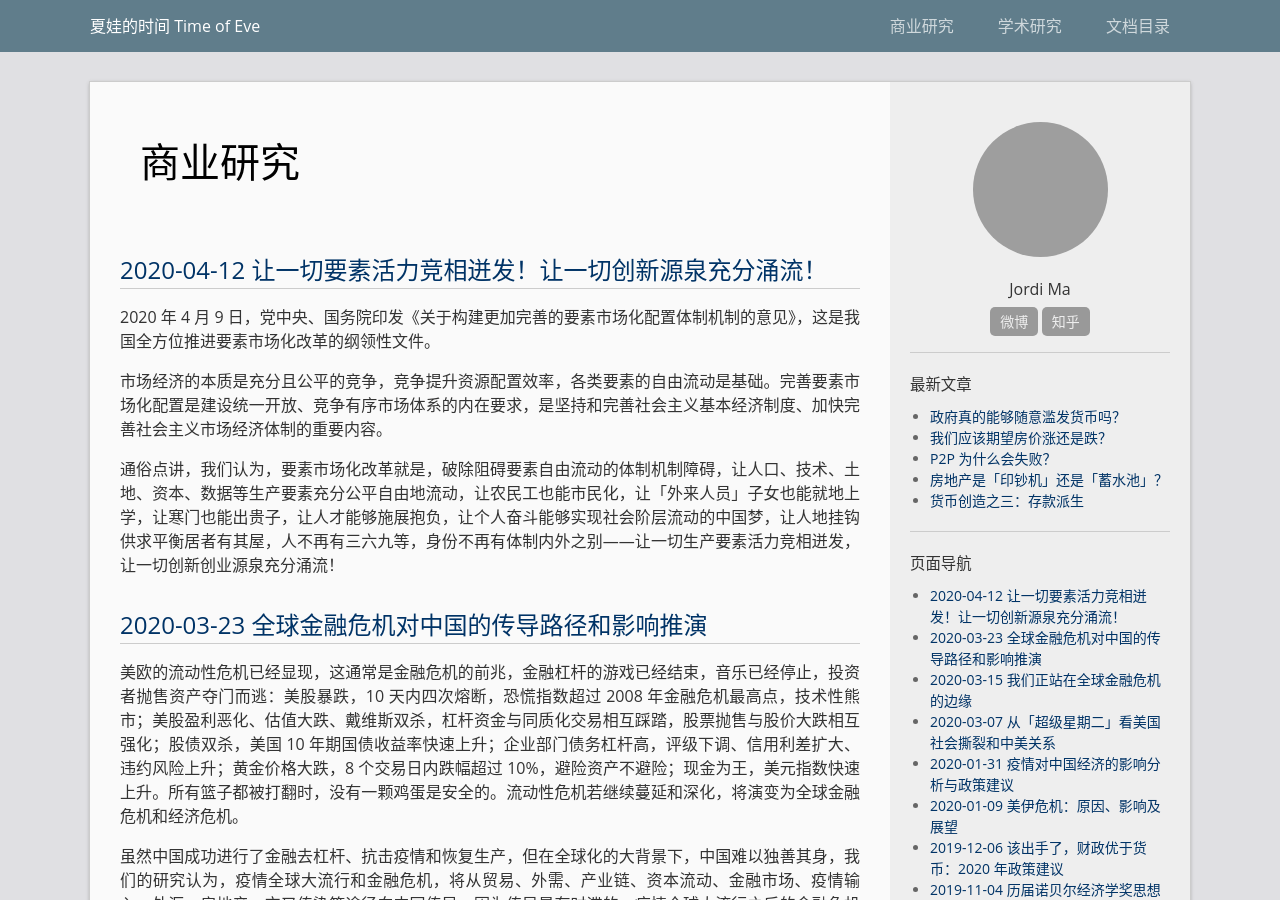
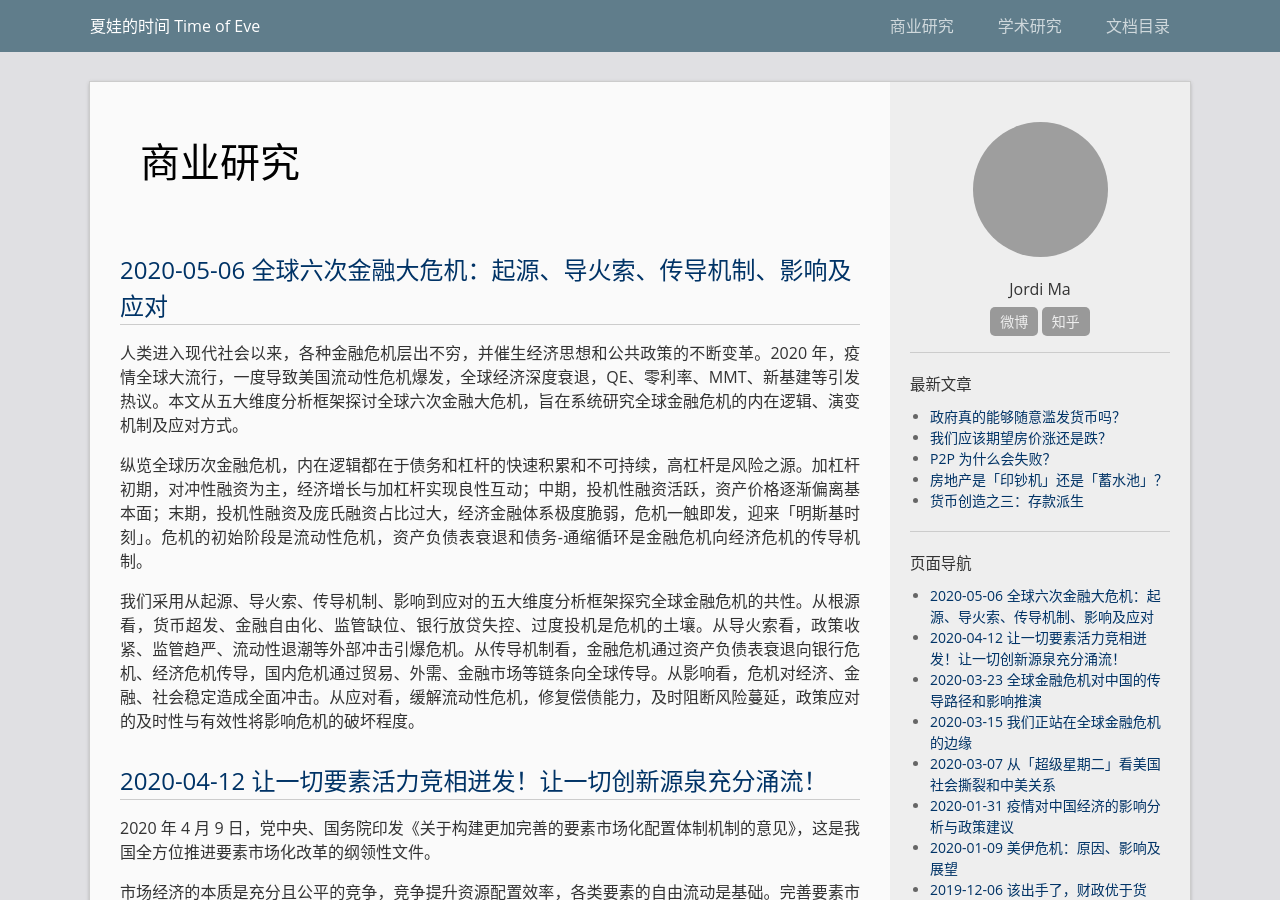
Before and after one commit to majiajin/majiajin.github.io, a Jekyll site: the page built from business.md, in a window 1280 px wide and 900 px high. Built offline with Jekyll 4.4.1, drawn with Linux system fonts in a browser that asks for light colours; grey boxes are pictures that could not be loaded.

Commit message:
Update business.md

```diff
--- a/business.md
+++ b/business.md
@@ -3,6 +3,14 @@ layout: page
 title: 商业研究
 permalink: /business/
 ---
+
+## [2020-05-06 全球六次金融大危机：起源、导火索、传导机制、影响及应对](https://mp.weixin.qq.com/s/4mpExK8OmzEBv_837JtvPg)
+
+人类进入现代社会以来，各种金融危机层出不穷，并催生经济思想和公共政策的不断变革。2020 年，疫情全球大流行，一度导致美国流动性危机爆发，全球经济深度衰退，QE、零利率、MMT、新基建等引发热议。本文从五大维度分析框架探讨全球六次金融大危机，旨在系统研究全球金融危机的内在逻辑、演变机制及应对方式。
+
+纵览全球历次金融危机，内在逻辑都在于债务和杠杆的快速积累和不可持续，高杠杆是风险之源。加杠杆初期，对冲性融资为主，经济增长与加杠杆实现良性互动；中期，投机性融资活跃，资产价格逐渐偏离基本面；末期，投机性融资及庞氏融资占比过大，经济金融体系极度脆弱，危机一触即发，迎来「明斯基时刻」。危机的初始阶段是流动性危机，资产负债表衰退和债务-通缩循环是金融危机向经济危机的传导机制。
+
+我们采用从起源、导火索、传导机制、影响到应对的五大维度分析框架探究全球金融危机的共性。从根源看，货币超发、金融自由化、监管缺位、银行放贷失控、过度投机是危机的土壤。从导火索看，政策收紧、监管趋严、流动性退潮等外部冲击引爆危机。从传导机制看，金融危机通过资产负债表衰退向银行危机、经济危机传导，国内危机通过贸易、外需、金融市场等链条向全球传导。从影响看，危机对经济、金融、社会稳定造成全面冲击。从应对看，缓解流动性危机，修复偿债能力，及时阻断风险蔓延，政策应对的及时性与有效性将影响危机的破坏程度。
 
 ## [2020-04-12 让一切要素活力竞相迸发！让一切创新源泉充分涌流！](https://mp.weixin.qq.com/s/7GShOgkcri1MA7eJpakhiQ)
 
```
